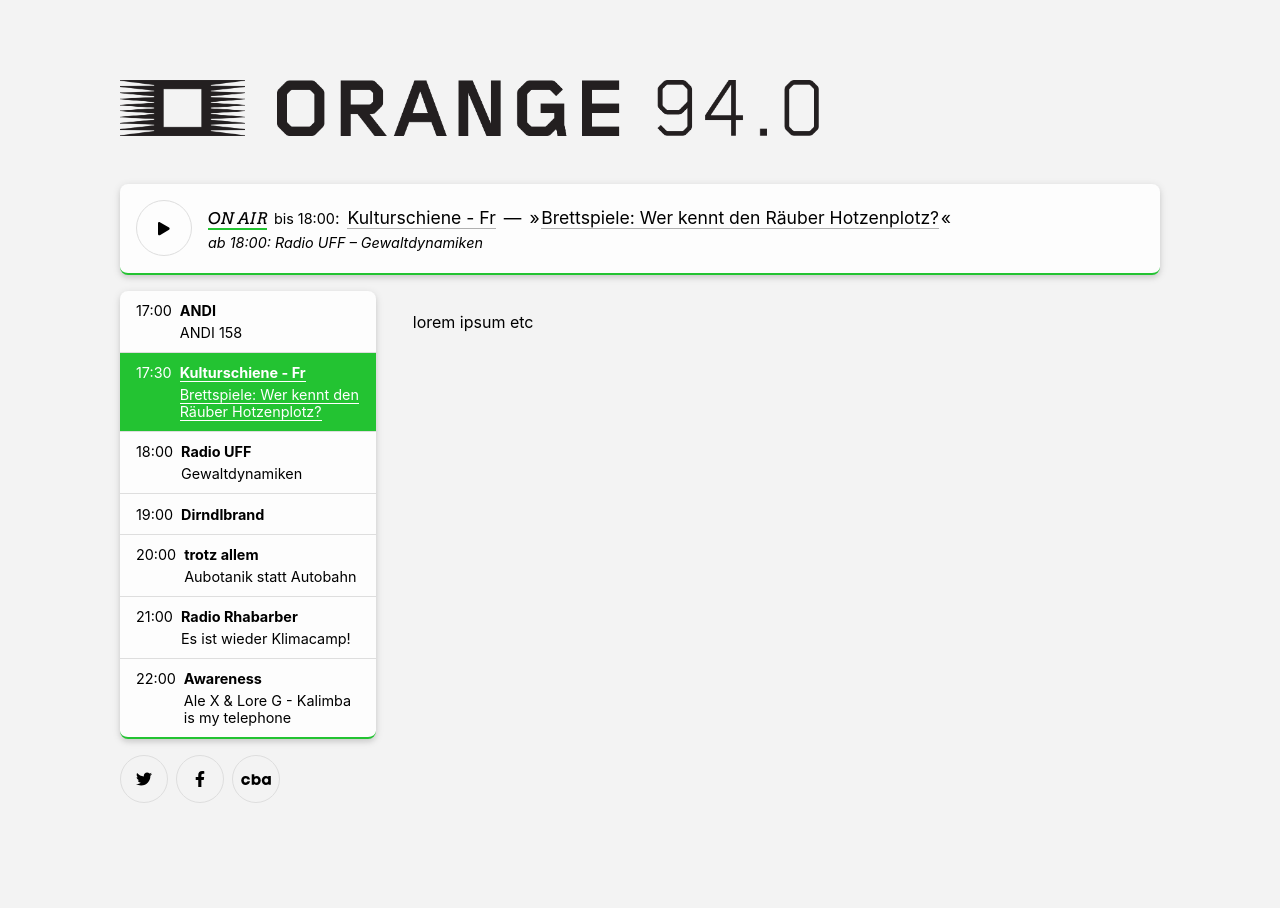
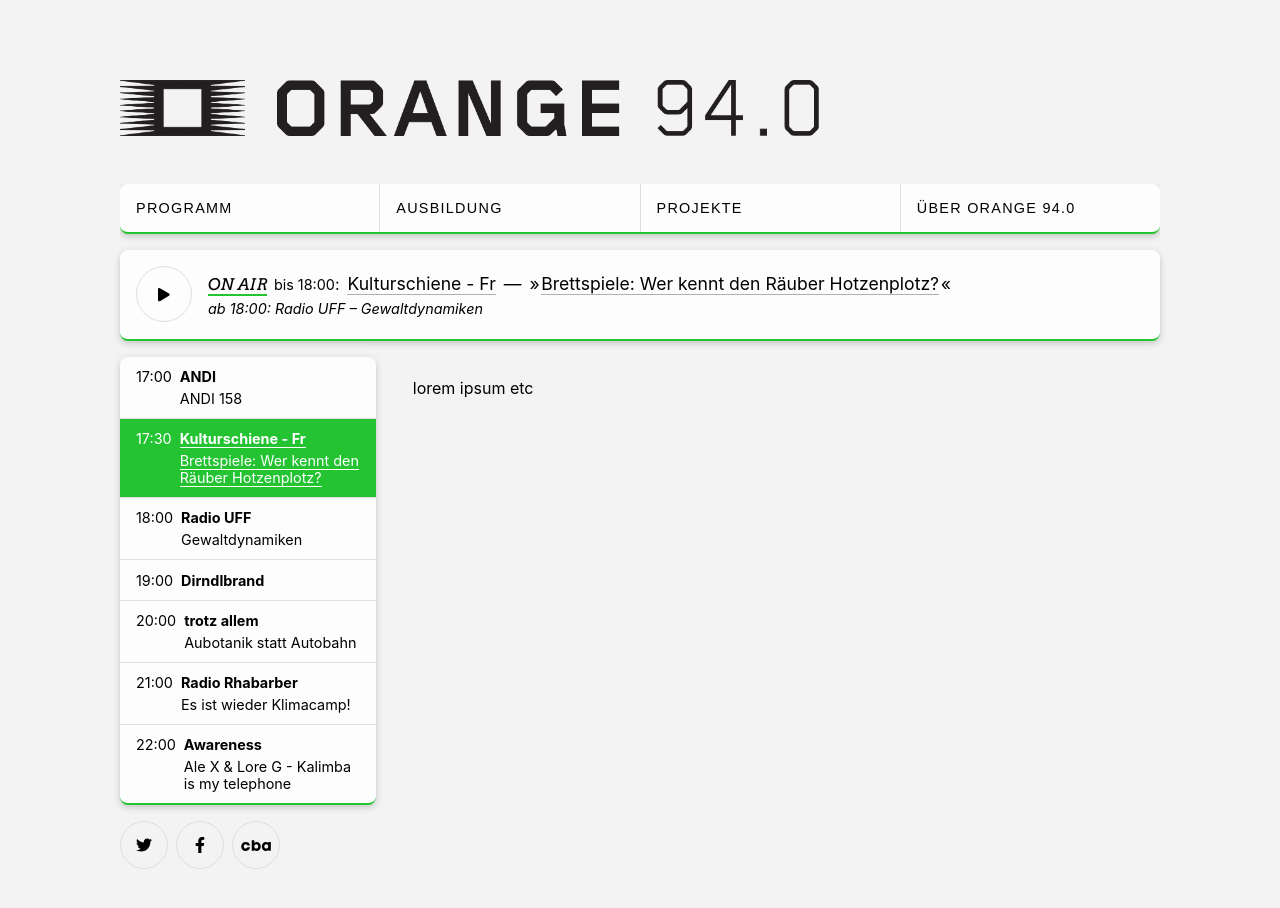
Before and after one commit to sk22/orange, a React (Create React App) app: page / in a window 1280 px wide. Shown: the top 908 px of the page. Before the commit the page ends 883 px from the top, so only its background shows below. Built offline with nearby package versions, Linux system fonts and the light colour scheme.

Commit message:
navigation fixes

```diff
--- a/src/App.js
+++ b/src/App.js
@@ -1,7 +1,7 @@
 import { useState } from 'react'
 import styled, { createGlobalStyle, ThemeProvider } from 'styled-components'
 import { block } from './components/Block'
-import Collapse from './components/Collapse'
+import { MobileCollapse } from './components/Collapse'
 import Header from './components/Header'
 import { LinksNoMobile, LinksOnlyMobile } from './components/Links'
 import Navigation from './components/Navigation'
@@ -18,7 +18,7 @@
   ${block}
 `
 
-const NavCollapse = styled(Collapse)`
+const NavCollapse = styled(MobileCollapse)`
   grid-area: navigation;
 
   & ${LinksOnlyMobile} {
@@ -39,11 +39,12 @@
         />
         <NavCollapse
           collapsed={!navToggled}
+          fallbackCollapsed={false}
           maxSize="var(--nav-mobile-max-height)"
           transitionDuration="0.5s"
           transformOrigin="bottom"
           collapsedCss="transform: scale(0.97); opacity: 0"
-          uncollapsedTransform="transform: scale(1); opacity: 1"
+          uncollapsedCss="transform: scale(1); opacity: 1"
           transitionProperty="opacity"
         >
           <Navigation />
--- a/src/components/Navigation.js
+++ b/src/components/Navigation.js
@@ -10,31 +10,6 @@
   ${card}
   padding: 0;
   overflow: hidden;
-
-  ${maxMobile(css`
-    /* height: auto;
-    max-height: 0;
-
-    opacity: 0;
-    transform: scale(0.97);
-    transition-duration: 0.4s;
-    transition-timing-function: ease;
-    transition-property: transform, opacity, max-height, margin-bottom; */
-
-    /* ${p =>
-      !p.toggled &&
-      css`
-        margin-bottom: 0;
-      `}
-
-    ${p =>
-      p.toggled &&
-      css`
-        max-height: var(--nav-mobile-max-height);
-        opacity: 1;
-        transform: scale(1);
-      `} */
-  `)}
 `
 
 const NavUl = styled.ul`
@@ -70,7 +45,8 @@
     `)}
   }
 
-  &:hover {
+  /* make sure only one column is highlighted */
+  &:hover, ${NavUl}:not(:hover) &:focus-within {
     font-weight: bold;
     color: white;
     position: relative;
@@ -105,7 +81,7 @@
   margin-left: 1rem;
 
   ${minLaptop(css`
-    ${NavUl}:hover & {
+    ${NavUl}:hover &, ${NavUl}:focus-within & {
       ${uncollapsedCss}
     }
   `)}
```
